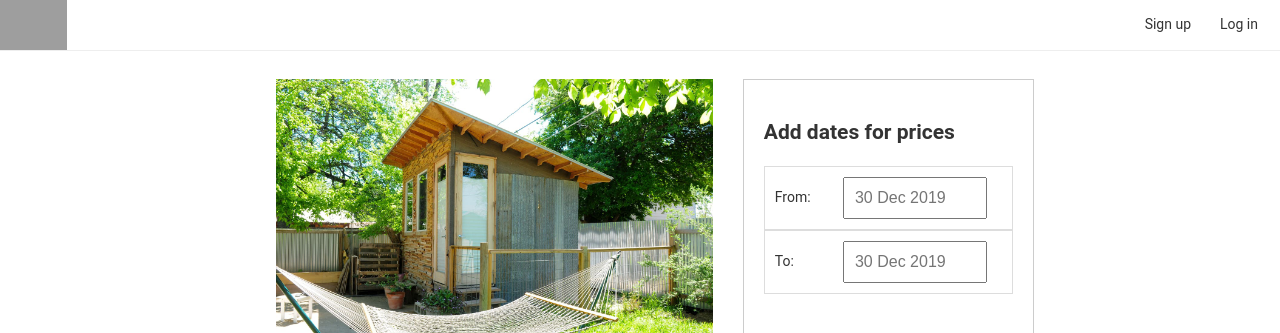
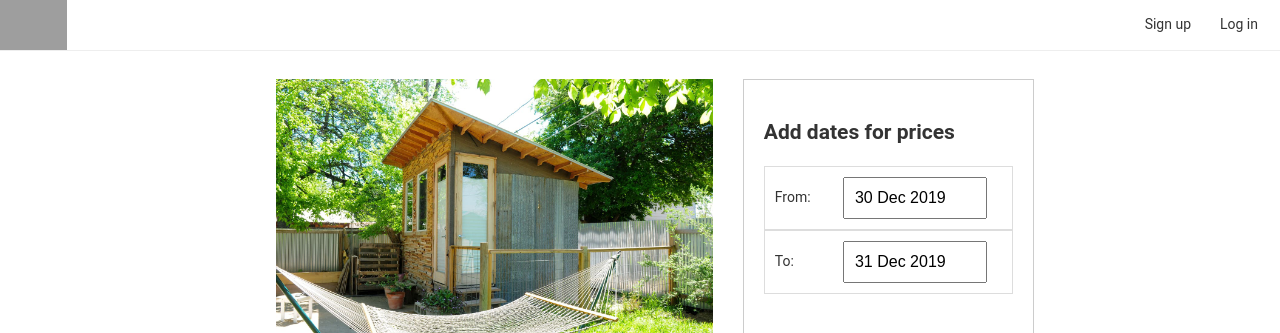
Before and after one commit to tryingtokeepup/NextBnB, a Next.js app: page /houses/2122 in a window 1280 px wide. Shown: the top 333 px of the page. Built offline with nearby package versions, Linux system fonts and the light colour scheme; grey boxes are pictures that could not be loaded.

Commit message:
finished the calender component, yes! and the date picking is completely correct

```diff
--- a/components/DateRangePicker.js
+++ b/components/DateRangePicker.js
@@ -15,9 +15,29 @@ const formatDate = (date, format, locale) =>
 
 const format = 'dd MMM yyyy';
 
+const today = new Date();
+const tomorrow = new Date(today);
+
+tomorrow.setDate(tomorrow.getDate() + 1);
+
+// helper function to count nights between dates
+const numberOfNightsBetweenDates = (startDate, endDate) => {
+  const start = new Date(startDate);
+  const end = new Date(endDate);
+
+  let dayCount = 0;
+
+  while (end > start) {
+    dayCount++;
+    start.setDate(start.getDate() + 1);
+  }
+
+  return dayCount;
+};
+
 export default () => {
-  const [startDate, setStartDate] = useState(new Date());
-  const [endDate, setEndDate] = useState(new Date());
+  const [startDate, setStartDate] = useState(today);
+  const [endDate, setEndDate] = useState(tomorrow);
 
   return (
     <div className="date-range-picker-container">
@@ -27,6 +47,7 @@ export default () => {
           formatDate={formatDate}
           format={format}
           parseDate={parseDate}
+          value={startDate}
           placeholder={`${dateFnsFormat(new Date(), format)}`}
           dayPickerProps={{
             modifiers: {
@@ -37,6 +58,13 @@ export default () => {
           }}
           onDayChange={day => {
             setStartDate(day);
+            // check to see if the day picked is AFTER the endDate
+            // ... if so, we need to move the endDate back until it is the day after the startDate!
+            if (numberOfNightsBetweenDates(day, endDate) < 1) {
+              const newEndDate = new Date(day);
+              newEndDate.setDate(newEndDate.getDate() + 1);
+              setEndDate(newEndDate);
+            }
           }}
         />
       </div>
@@ -46,11 +74,13 @@ export default () => {
           formatDate={formatDate}
           format={format}
           parseDate={parseDate}
+          value={endDate}
           placeholder={`${dateFnsFormat(new Date(), format)}`}
           dayPickerProps={{
             modifiers: {
               disabled: {
-                before: new Date()
+                startDate,
+                before: startDate
               }
             }
           }}
--- a/pages/houses.json
+++ b/pages/houses.json
@@ -26,7 +26,7 @@
         "user": "Radhika",
         "date": "August 2019",
         "avatar": "https://a0.muscache.com/im/users/34403074/profile_pic/1432859567/original.jpg?aki_policy=profile_x_medium",
-        "comment": "We had an excellent stay at the trullo - everything was perfect, starting with Anna’s generosity to meet us in town so we wouldn’t lose our way, to the beautiful setting of the trullo, to the fresh eggs and tomatoes for our use, to Anna’s tips and suggestions for local"
+        "comment": "We had an excellent stay at the trullo - everything was perfect, starting with Sayo's generosity to meet us in town so we wouldn’t lose our way, to the beautiful setting of the trullo, to the fresh eggs and tomatoes for our use, to Anna’s tips and suggestions for local"
       }
     ]
   },
```
